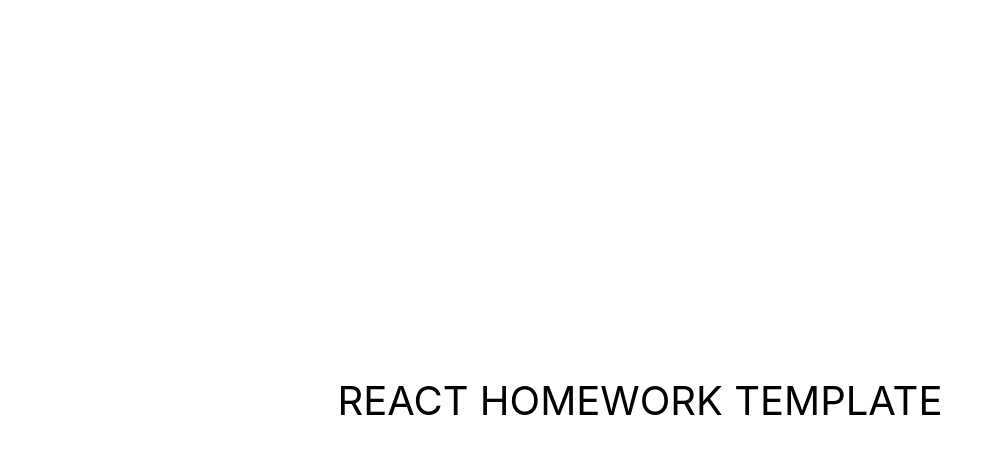
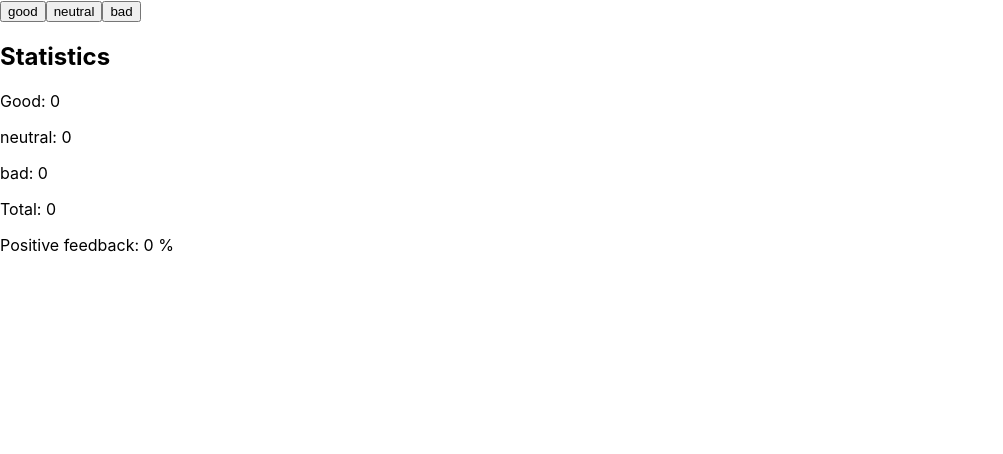
Before and after one commit to Ihorhomenko/goit-react-hw-02-feedback, a React (Create React App) app: page / in a window 1280 px wide. Shown: the top 454 px of the page, without its empty margins (0-1003 px from the left). Built offline with nearby package versions, Linux system fonts and the light colour scheme.

Commit message:
add logic app

```diff
--- a/src/components/App.jsx
+++ b/src/components/App.jsx
@@ -1,17 +1,75 @@
-export const App = () => {
-  return (
-    <div
-      style={{
-        height: '100vh',
-        display: 'flex',
-        justifyContent: 'center',
-        alignItems: 'center',
-        fontSize: 40,
-        textTransform: 'uppercase',
-        color: '#010101',
-      }}
-    >
-      React homework template
-    </div>
-  );
-};
+import React, { Component } from 'react';
+import Statistics from './statistics';
+import FeedbackOptions from './feedback-options';
+
+class App extends Component {
+  state = {
+    good: 0,
+    neutral: 0,
+    bad: 0,
+  };
+
+  handleBtn = e => {
+    console.log(e.target.textContent);
+    if (e.target.textContent === 'good') {
+      this.setState(prevState => ({
+        good: prevState.good + 1,
+      }));
+    }
+    if (e.target.textContent === 'neutral') {
+      this.setState(prevState => ({
+        neutral: prevState.neutral + 1,
+      }));
+    }
+    if (e.target.textContent === 'bad') {
+      this.setState(prevState => ({
+        bad: prevState.bad + 1,
+      }));
+    }
+  };
+  // handleNeutral = () => {
+  //   this.setState(prevState => ({
+  //     neutral: prevState.neutral + 1,
+  //   }));
+  // };
+  // handleBad = () => {
+  //   this.setState(prevState => ({
+  //     bad: prevState.bad + 1,
+  //   }));
+  // };
+
+  render() {
+    const { good, neutral, bad } = this.state;
+    const total = good + neutral + bad;
+    const positiveFeedback = Math.trunc((good / (good + neutral + bad)) * 100);
+    return (
+      <section>
+        {/* <div>
+          <h2>Please leave feedback</h2>
+          <button type="button" onClick={this.handleGood}>
+            good
+          </button>
+          <button type="button" onClick={this.handleNeutral}>
+            neutral
+          </button>
+          <button type="button" onClick={this.handleBad}>
+            bad
+          </button>
+        </div> */}
+        <FeedbackOptions
+          options={['good', 'neutral', 'bad']}
+          onLeaveFeedback={this.handleBtn}
+        />
+        <Statistics
+          good={good}
+          neutral={neutral}
+          bad={bad}
+          total={total}
+          positiveFeedback={good === 0 ? 0 : positiveFeedback}
+        />
+      </section>
+    );
+  }
+}
+
+export default App;
--- /dev/null
+++ b/src/components/feedback-options.js
@@ -0,0 +1,11 @@
+import React from 'react';
+
+const FeedbackOptions = ({ options, onLeaveFeedback }) => {
+  return options.map(el => (
+    <button type="button" onClick={onLeaveFeedback}>
+      {el}
+    </button>
+  ));
+};
+
+export default FeedbackOptions;
--- /dev/null
+++ b/src/components/statistics.js
@@ -0,0 +1,16 @@
+import React from 'react';
+
+const Statistics = ({ good, neutral, bad, total, positiveFeedback }) => {
+  return (
+    <div>
+      <h2>Statistics</h2>
+      <p>Good: {good}</p>
+      <p>neutral: {neutral}</p>
+      <p>bad: {bad}</p>
+      <p>Total: {total}</p>
+      <p>Positive feedback: {positiveFeedback} %</p>
+    </div>
+  );
+};
+
+export default Statistics;
--- a/src/index.js
+++ b/src/index.js
@@ -1,6 +1,6 @@
 import React from 'react';
 import ReactDOM from 'react-dom';
-import { App } from 'components/App';
+import App from 'components/App';
 import reportWebVitals from './reportWebVitals';
 import './index.css';
 
```
